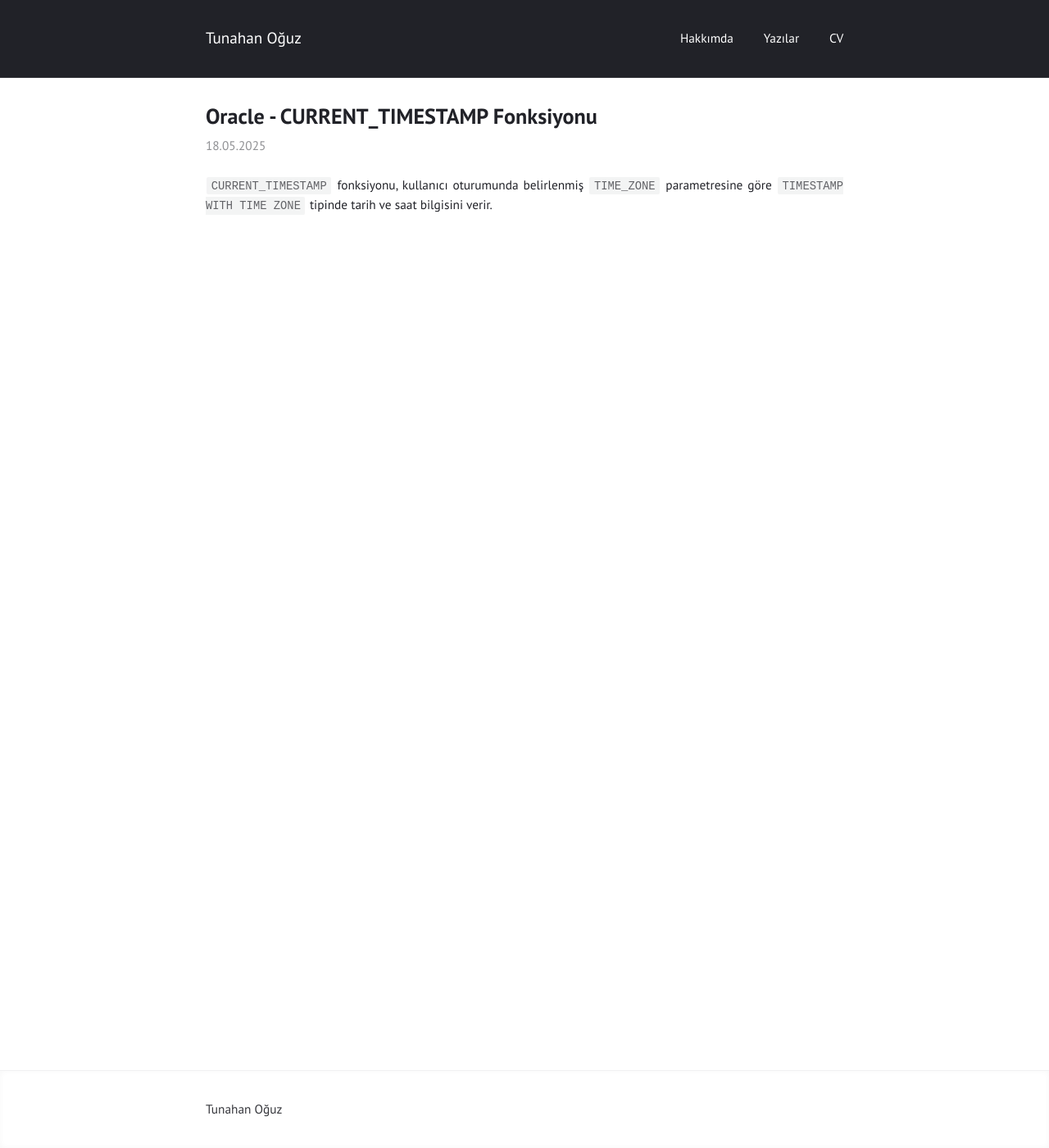
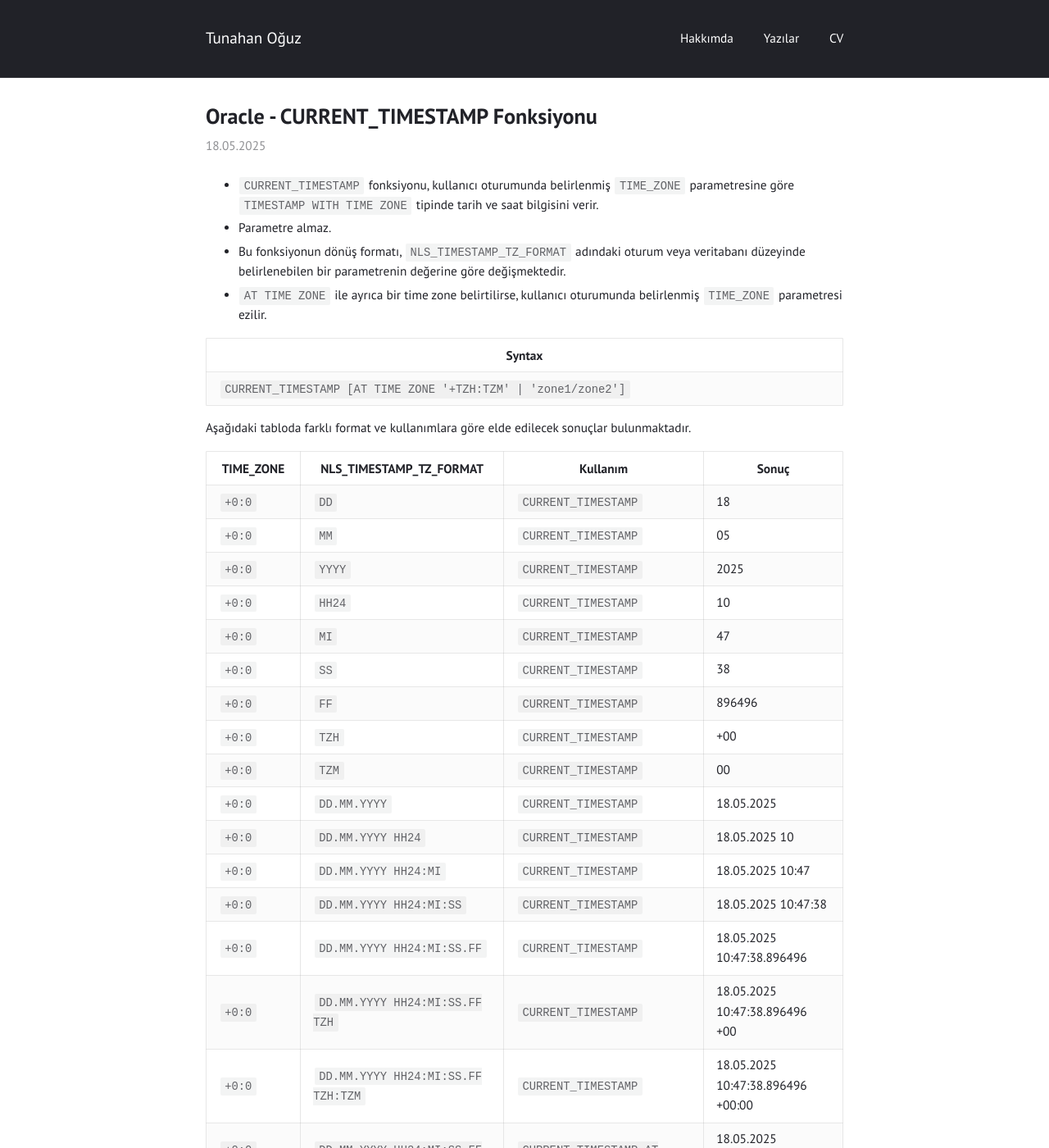
Before and after one commit to tunahanoguz/tunahanoguz.github.io, a Jekyll site: the page built from _posts/2025-05-18-oracle-CURRENT_TIMESTAMP-fonksiyonu.md, in a window 1280 px wide and 1400 px high. Shown: the whole window at 82% size. Built offline with Jekyll 4.4.1, drawn with Linux system fonts in a browser that asks for light colours; some of the changed text lies outside the part shown.

Commit message:
Update 2025-05-18-oracle-CURRENT_TIMESTAMP-fonksiyonu.md

````diff
--- a/_posts/2025-05-18-oracle-CURRENT_TIMESTAMP-fonksiyonu.md
+++ b/_posts/2025-05-18-oracle-CURRENT_TIMESTAMP-fonksiyonu.md
@@ -5,4 +5,36 @@ layout: post
 categories: oracle
 ---
 
-`CURRENT_TIMESTAMP` fonksiyonu, kullanıcı oturumunda belirlenmiş `TIME_ZONE` parametresine göre `TIMESTAMP WITH TIME ZONE` tipinde tarih ve saat bilgisini verir.
+- `CURRENT_TIMESTAMP` fonksiyonu, kullanıcı oturumunda belirlenmiş `TIME_ZONE` parametresine göre `TIMESTAMP WITH TIME ZONE` tipinde tarih ve saat bilgisini verir.
+- Parametre almaz.
+- Bu fonksiyonun dönüş formatı, `NLS_TIMESTAMP_TZ_FORMAT` adındaki oturum veya veritabanı düzeyinde belirlenebilen bir parametrenin değerine göre değişmektedir.
+- `AT TIME ZONE` ile ayrıca bir time zone belirtilirse, kullanıcı oturumunda belirlenmiş `TIME_ZONE` parametresi ezilir.
+
+| Syntax                                                            |
+|-------------------------------------------------------------------|
+| ```CURRENT_TIMESTAMP [AT TIME ZONE '+TZH:TZM' | 'zone1/zone2']``` |
+
+Aşağıdaki tabloda farklı format ve kullanımlara göre elde edilecek sonuçlar bulunmaktadır.
+
+| TIME_ZONE | NLS_TIMESTAMP_TZ_FORMAT            | Kullanım                                           | Sonuç                             |
+|-----------|------------------------------------|----------------------------------------------------|-----------------------------------|
+| `+0:0`    | `DD`                               | `CURRENT_TIMESTAMP`                                | 18                                |
+| `+0:0`    | `MM`                               | `CURRENT_TIMESTAMP`                                | 05                                |
+| `+0:0`    | `YYYY`                             | `CURRENT_TIMESTAMP`                                | 2025                              |
+| `+0:0`    | `HH24`                             | `CURRENT_TIMESTAMP`                                | 10                                |
+| `+0:0`    | `MI`                               | `CURRENT_TIMESTAMP`                                | 47                                |
+| `+0:0`    | `SS`                               | `CURRENT_TIMESTAMP`                                | 38                                |
+| `+0:0`    | `FF`                               | `CURRENT_TIMESTAMP`                                | 896496                            |
+| `+0:0`    | `TZH`                              | `CURRENT_TIMESTAMP`                                | +00                               |
+| `+0:0`    | `TZM`                              | `CURRENT_TIMESTAMP`                                | 00                                |
+| `+0:0`    | `DD.MM.YYYY`                       | `CURRENT_TIMESTAMP`                                | 18.05.2025                        |
+| `+0:0`    | `DD.MM.YYYY HH24`                  | `CURRENT_TIMESTAMP`                                | 18.05.2025 10                     |
+| `+0:0`    | `DD.MM.YYYY HH24:MI`               | `CURRENT_TIMESTAMP`                                | 18.05.2025 10:47                  |
+| `+0:0`    | `DD.MM.YYYY HH24:MI:SS`            | `CURRENT_TIMESTAMP`                                | 18.05.2025 10:47:38               |
+| `+0:0`    | `DD.MM.YYYY HH24:MI:SS.FF`         | `CURRENT_TIMESTAMP`                                | 18.05.2025 10:47:38.896496        |
+| `+0:0`    | `DD.MM.YYYY HH24:MI:SS.FF TZH`     | `CURRENT_TIMESTAMP`                                | 18.05.2025 10:47:38.896496 +00    |
+| `+0:0`    | `DD.MM.YYYY HH24:MI:SS.FF TZH:TZM` | `CURRENT_TIMESTAMP`                                | 18.05.2025 10:47:38.896496 +00:00 |
+| `+0:0` *(eziliyor)*    | `DD.MM.YYYY HH24:MI:SS.FF TZH:TZM` | `CURRENT_TIMESTAMP AT TIME ZONE '+03:00'`          | 18.05.2025 13:47:38.896496 +03:00 |
+| `+0:0` *(eziliyor)*    | `DD.MM.YYYY HH24:MI:SS.FF TZH:TZM` | `CURRENT_TIMESTAMP AT TIME ZONE 'Europe/Istanbul'` | 18.05.2025 13:47:38.896496 +03:00 |
+| `+3:0`    | `DD.MM.YYYY HH24:MI:SS.FF TZH:TZM` | `CURRENT_TIMESTAMP AT TIME ZONE '+03:00'`          | 18.05.2025 13:47:38.896496 +03:00 |
+| `+3:0`    | `DD.MM.YYYY HH24:MI:SS.FF TZH:TZM` | `CURRENT_TIMESTAMP AT TIME ZONE 'Europe/Istanbul'` | 18.05.2025 13:47:38.896496 +03:00 |
````
